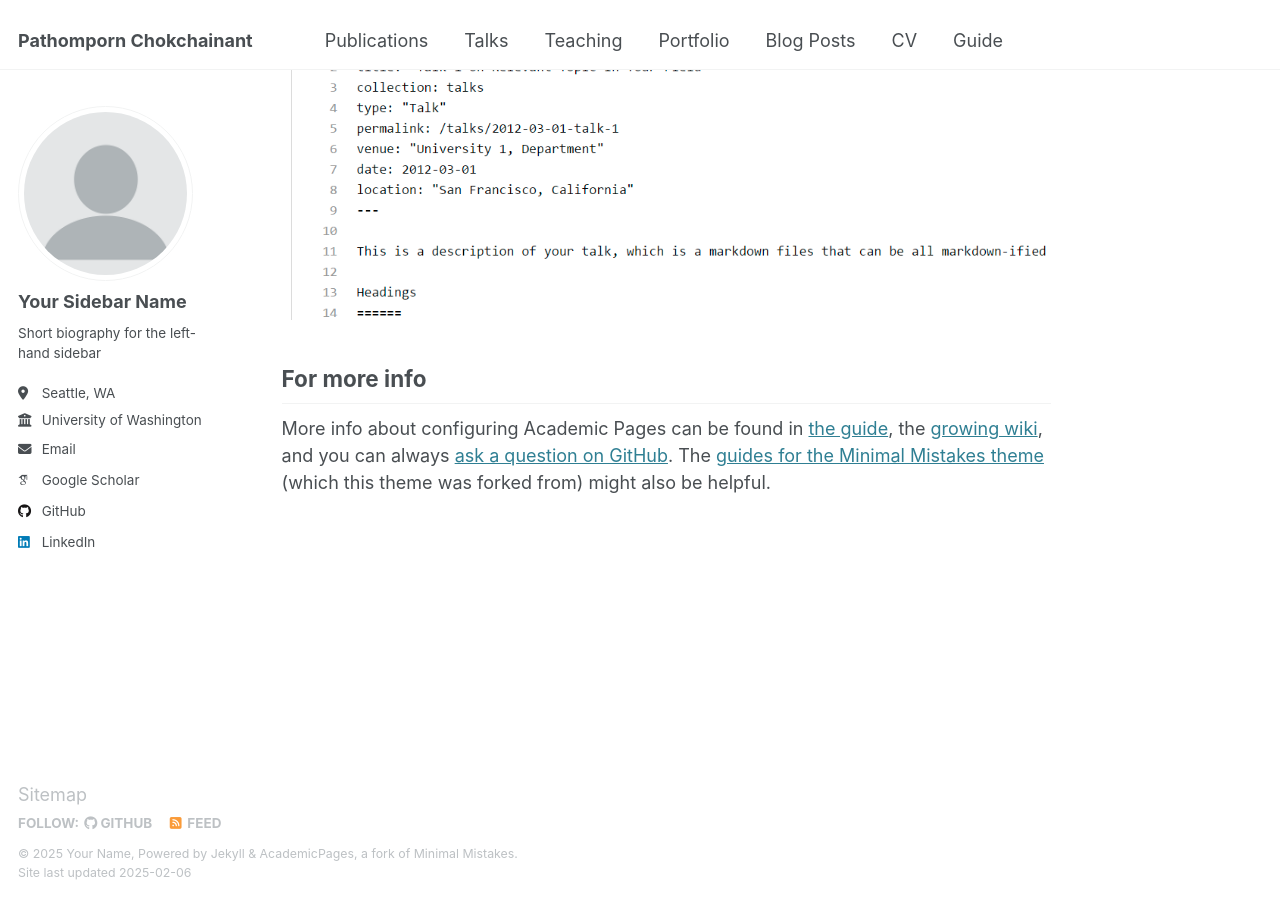
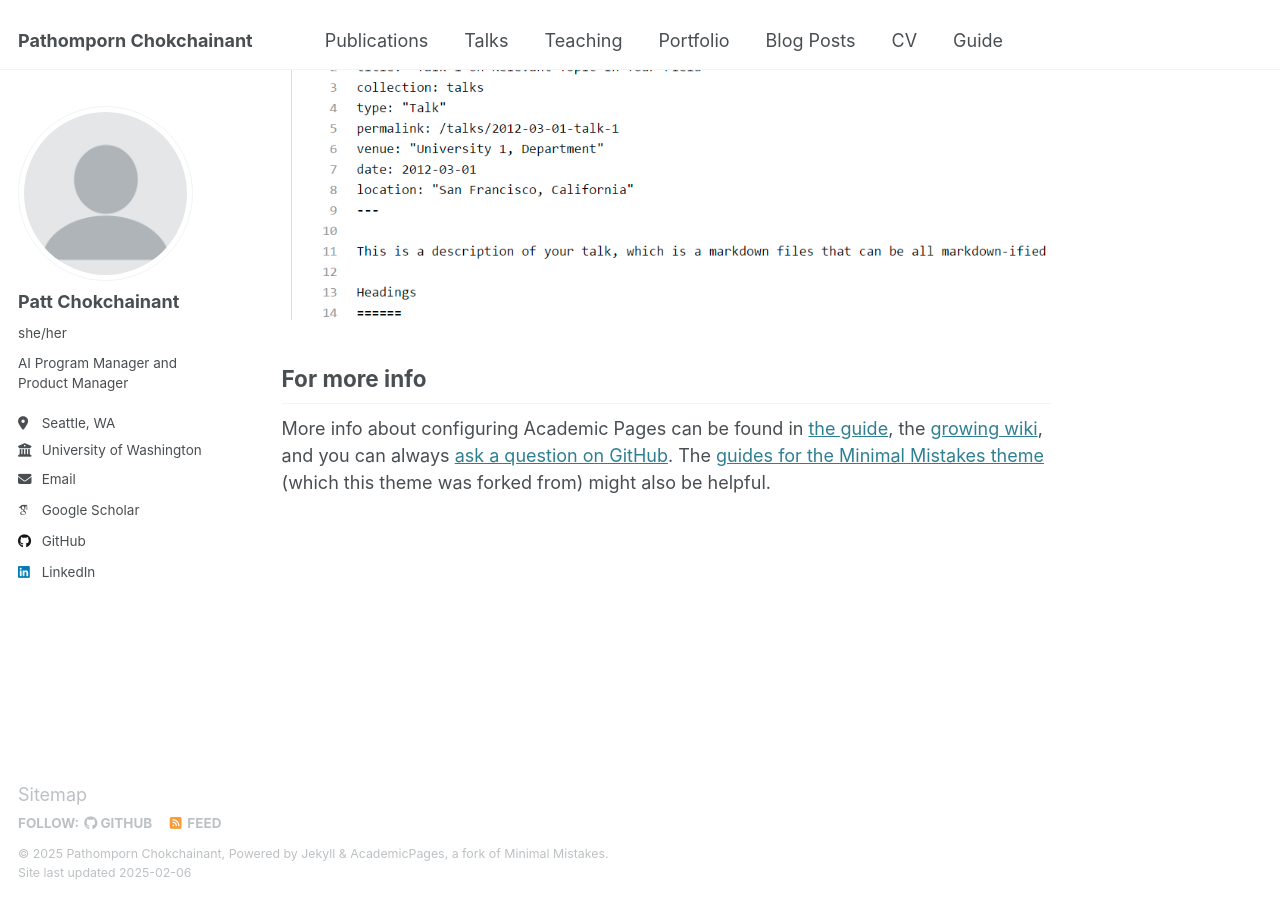
Before and after one commit to chpathomporn/patt-c.github.io, a Jekyll site: the page built from _pages/about.md, in a window 1280 px wide and 900 px high, scrolled down 2642 px. Built offline with Jekyll 4.4.1, drawn with Linux system fonts in a browser that asks for light colours; some web fonts are replaced.

Commit message:
Update _config.yml

```diff
--- a/_config.yml
+++ b/_config.yml
@@ -11,11 +11,11 @@ locale                   : "en-US"
 site_theme               : "default"
 title                    : "Pathomporn Chokchainant"
 title_separator          : "-"
-name                     : &name "Your Name"
+name                     : &name "Pathomporn Chokchainant"
 description              : &description "personal description"
-url                      : https://academicpages.github.io # the base hostname & protocol for your site e.g. "https://[your GitHub username].github.io"
+url                      : "https://patt-c.github.io"
 baseurl                  : "" # the subpath of your site, e.g. "/blog"
-repository               : "academicpages/academicpages.github.io"
+repository               : "chpathomporn/patt-c.github.io"
 
 # Site Author - The following control what appear as part of the author content on the side bar.
 #               If a field is blank the icon and link will not appear, otherwise it will be shown.
@@ -23,9 +23,9 @@ repository               : "academicpages/academicpages.github.io"
 author:
   # Biographic information
   avatar           : "profile.png"
-  name             : "Your Sidebar Name"
-  pronouns         : # example: "she/her"
-  bio              : "Short biography for the left-hand sidebar"
+  name             : "Patt Chokchainant"
+  pronouns         : "she/her"
+  bio              : "AI Program Manager and Product Manager"
   location         : "Seattle, WA"
   employer         : "University of Washington"
   email            : "ch.pathomporn@gmail.com"
@@ -34,7 +34,7 @@ author:
   linkedin         : "https://www.linkedin.com/in/ch-pathomporn/"
   github           : "https://github.com/chpathomporn"
   googlescholar    : "https://scholar.google.com/citations?user=6nkUwdAAAAAJ&hl=en"
-  arxiv            : # URL - Update with the correct link to your profile
+  arxiv            : # URL
   kaggle           : # Username
 
 
```
